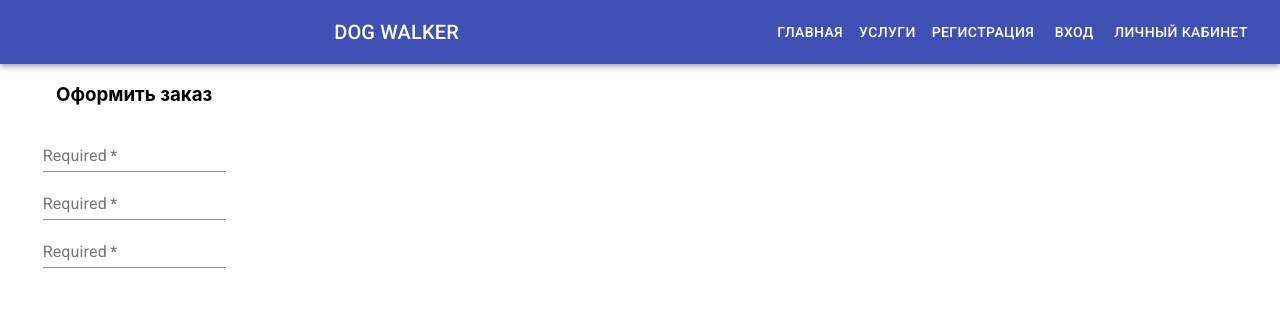
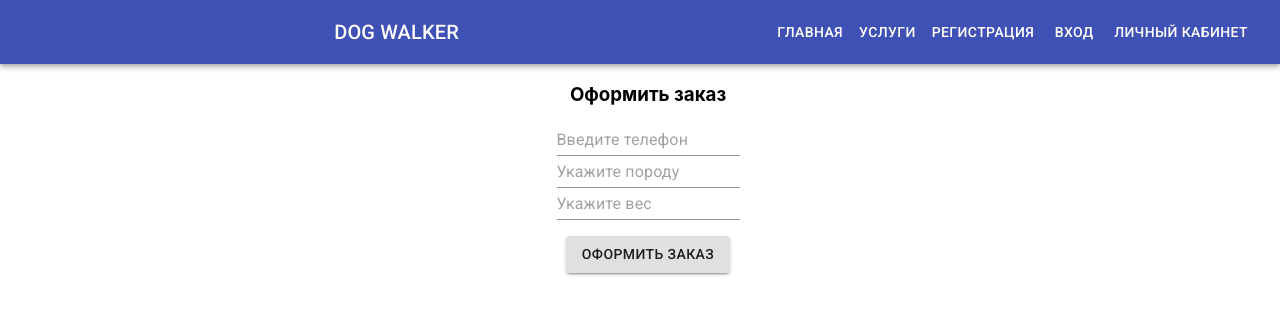
Before and after one commit to PAVAleksei/Doggy-walker, a React (Create React App) app in the folder client/: page /order in a window 1280 px wide. Shown: the top 314 px of the page. Built offline with nearby package versions, Linux system fonts and the light colour scheme.

Commit message:
component Order

```diff
--- a/client/package.json
+++ b/client/package.json
@@ -3,8 +3,10 @@
   "version": "0.1.0",
   "private": true,
   "dependencies": {
+    "@date-io/date-fns": "^2.10.8",
     "@material-ui/core": "^4.11.3",
     "@material-ui/icons": "^4.11.2",
+    "@material-ui/pickers": "^3.3.10",
     "@testing-library/jest-dom": "^5.11.4",
     "@testing-library/react": "^11.1.0",
     "@testing-library/user-event": "^12.1.10",
--- a/client/src/components/Order/Order.js
+++ b/client/src/components/Order/Order.js
@@ -1,12 +1,19 @@
-import { Box, Container, TextField } from '@material-ui/core';
+import { Box, Button, Container, Grid, TextField } from '@material-ui/core';
 import { makeStyles } from '@material-ui/core/styles';
+// import DateFnsUtils from '@date-io/date-fns';
+import {
+  MuiPickersUtilsProvider,
+  KeyboardTimePicker,
+  KeyboardDatePicker,
+} from '@material-ui/pickers';
+import { useState } from 'react';
 
 
 const useStyles = makeStyles((theme) => ({
   root: {
     '& > *': {
       margin: theme.spacing(1),
-      width: '25ch',
+      // width: '25ch',
     },
   },
   margin: {
@@ -27,16 +34,63 @@
 
   const classes = useStyles();
 
+  const [selectedDate, setSelectedDate] = useState(new Date('2014-08-18T21:11:54'));
+
+  const handleDateChange = (date) => {
+    setSelectedDate(date);
+  };
+
+  const addNewOrderHandler = () => {
+
+  }
+
+
   return (
     <div className={classes.root}>
       <Container>
         <h3>Оформить заказ</h3>
         <Box>
-          <TextField required id="standard-required" label="Required" defaultValue="" placeholder="Введите номер телефона"/>
-          <TextField required id="standard-required" label="Required" defaultValue="" placeholder="Укажите породу"/>
-          <TextField required id="standard-required" label="Required" defaultValue="" placeholder="Укажите вес"/>
+          <Grid>
+            <TextField required id="standard-required" placeholder="Введите телефон"  />
+          </Grid>
+          {/* <MuiPickersUtilsProvider utils={DateFnsUtils}>
+          <Grid container justify="space-around">
+            <KeyboardDatePicker
+              disableToolbar
+              variant="inline"
+              format="MM/dd/yyyy"
+              margin="normal"
+              id="date-picker-inline"
+              label="Date picker inline"
+              value={selectedDate}
+              onChange={handleDateChange}
+              KeyboardButtonProps={{
+                'aria-label': 'change date',
+              }}
+            />
+            <KeyboardTimePicker
+              margin="normal"
+              id="time-picker"
+              label="Time picker"
+              value={selectedDate}
+              onChange={handleDateChange}
+              KeyboardButtonProps={{
+                'aria-label': 'change time',
+              }}
+            />
+          </Grid>
+          </MuiPickersUtilsProvider> */}
+
+          <Grid>
+            <TextField required id="standard-required" placeholder="Укажите породу" />
+          </Grid>
+          <Grid>
+            <TextField required id="standard-required" placeholder="Укажите вес" />
+          </Grid>
         </Box>
-
+        <Box m={2}>
+          <Button variant="contained" onClick={ addNewOrderHandler }>Оформить заказ</Button>
+        </Box>
       </Container>
 
 
--- a/client/src/components/Services/Services.js
+++ b/client/src/components/Services/Services.js
@@ -6,7 +6,7 @@
 
   const history = useHistory();
 
-  const addOrderHandler = () => {
+  const addOrderFormHandler = () => {
 
     history.push('/order');
   }
@@ -16,7 +16,7 @@
     <div>
       <h3>Услуги</h3>
       {/* <img src={ dogMainPage }></img> */}
-      <Button onClick={ addOrderHandler }>Заказать выгул</Button>
+      <Button onClick={ addOrderFormHandler }>Заказать выгул</Button>
     </div>
   );
 }
```
Also changed, not shown: 1 other file (tests, documents, lock files or other folders).
